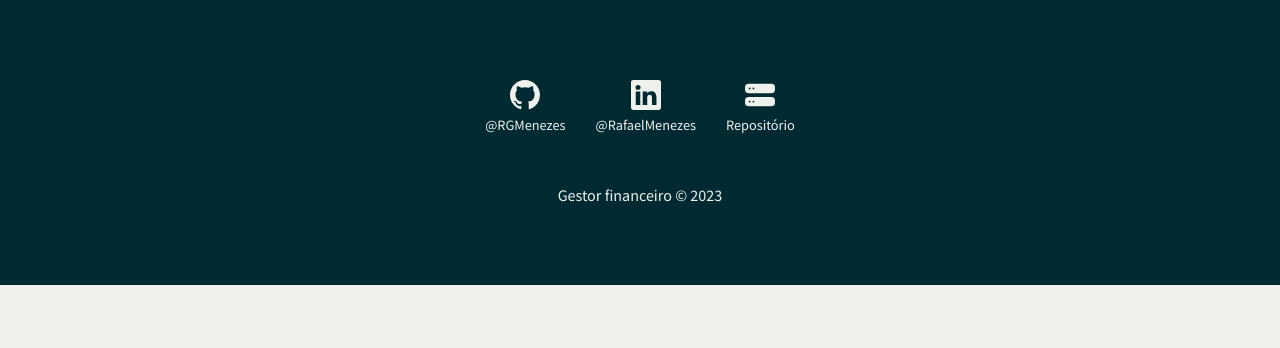
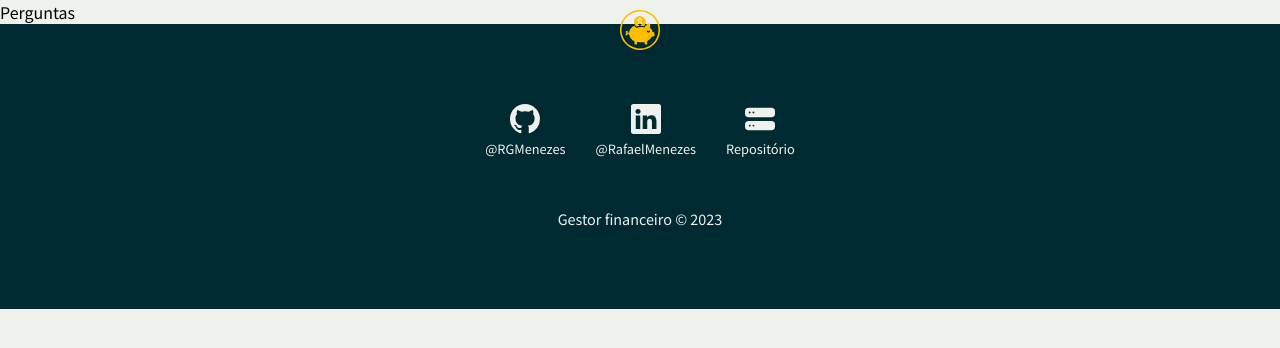
Before and after one commit to RGMenezes/gestor-financeiro, a React (Create React App) app in the folder gestor-financeiro/: page /questions in a window 1280 px wide. Shown: the top 348 px of the page. Built offline with nearby package versions, Linux system fonts and the light colour scheme.

Commit message:
adicionando o header

```diff
--- a/gestor-financeiro/src/App.js
+++ b/gestor-financeiro/src/App.js
@@ -1,13 +1,25 @@
 import {BrowserRouter as Router, Routes, Route} from "react-router-dom"
 
+import {useState} from 'react'
+
+import Footer from "./components/layout/Footer";
+import Header from "./components/layout/Header";
 import Home from "./components/pages/Home";
-import Footer from "./components/layout/Footer";
+import Questions from "./components/pages/Questions"
+import Result from "./components/pages/Result"
 
 function App() {
+
+  const [header, setHeader] = useState(true)
+
+
   return (
     <Router>
+      {header && <Header />}
       <Routes>
-        <Route path="/" element={<Home />} />
+        <Route path="/" element={<Home showHeader={setHeader} />} />
+        <Route path="/questions" element={<Questions />} />
+        <Route path="/result" element={<Result />} />
       </Routes>
 
       <Footer />
--- a/gestor-financeiro/src/components/layout/Footer.module.css
+++ b/gestor-financeiro/src/components/layout/Footer.module.css
@@ -18,6 +18,7 @@
 nav{
     display: flex;
     flex-flow: row wrap;
+    justify-content: center;
     gap: 30px;
 }
 
--- /dev/null
+++ b/gestor-financeiro/src/components/layout/Header.js
@@ -0,0 +1,19 @@
+import {useNavigate} from "react-router-dom"
+
+import logo from '../../assets/logo/logo.svg'
+
+import styles from './Header.module.css'
+
+function Header(){
+
+    const navigate = useNavigate()
+    const returnToHome = () => navigate('/')
+
+    return(
+        <header className={styles.header}>
+            <img onClick={returnToHome} src={logo} alt="logo do site" />
+        </header>
+    )
+}
+
+export default Header
--- /dev/null
+++ b/gestor-financeiro/src/components/layout/Header.module.css
@@ -0,0 +1,25 @@
+.header{
+    position: fixed;
+    top: 0px;
+
+    width: 100vw;
+    padding: 10px;
+
+    display: flex;
+    justify-content: center;
+}
+
+.header img{
+    width: 40px;
+
+    cursor: pointer;
+    transition: all .3s ease;
+}
+
+.header img:hover{
+    transform: translate(0px, -10%);
+}
+.header img:active{
+    transform: scale(.95) translate(0px, -10%);
+    transition: all .1s ease;
+}
--- a/gestor-financeiro/src/components/pages/Home.js
+++ b/gestor-financeiro/src/components/pages/Home.js
@@ -1,6 +1,9 @@
 import styles from './Home.module.css'
 
-function Home(){
+function Home({showHeader}){
+
+    showHeader(false)
+
     return(
         <div className={styles.home}>
             Home
--- a/gestor-financeiro/src/components/pages/Home.module.css
+++ b/gestor-financeiro/src/components/pages/Home.module.css
@@ -1,3 +1,6 @@
 .home{
+    padding: 60px 10px;
+    min-height: 100vh;
+
     background-image: var(--gradient);
 }
--- a/gestor-financeiro/src/index.css
+++ b/gestor-financeiro/src/index.css
@@ -13,6 +13,19 @@ body{
   background-color: var(--cor-1);
 }
 
+::-webkit-scrollbar{
+  width: 0px;
+  height: 10px;
+}
+::-webkit-scrollbar-thumb{
+  background-color: var(--cor-bg1);
+  border: 2px solid var(--cor-2);
+  border-radius: 4px;
+}
+::-webkit-scrollbar-track{
+  background-color: var(--cor-2);
+}
+
 :root{
   --cor-1: #EFF1ED;
   --cor-2: #D7DBD1;
@@ -22,3 +35,10 @@ body{
 
   --gradient: linear-gradient(to bottom, #368f8b, #247476, #145a60, #074149, #002a32);
 }
+
+
+@media screen and (min-width: 400px) {
+  ::-webkit-scrollbar{
+    width: 10px;
+  }
+}
```
Also changed, not shown: gestor-financeiro/src/assets/logo/logo.svg.
